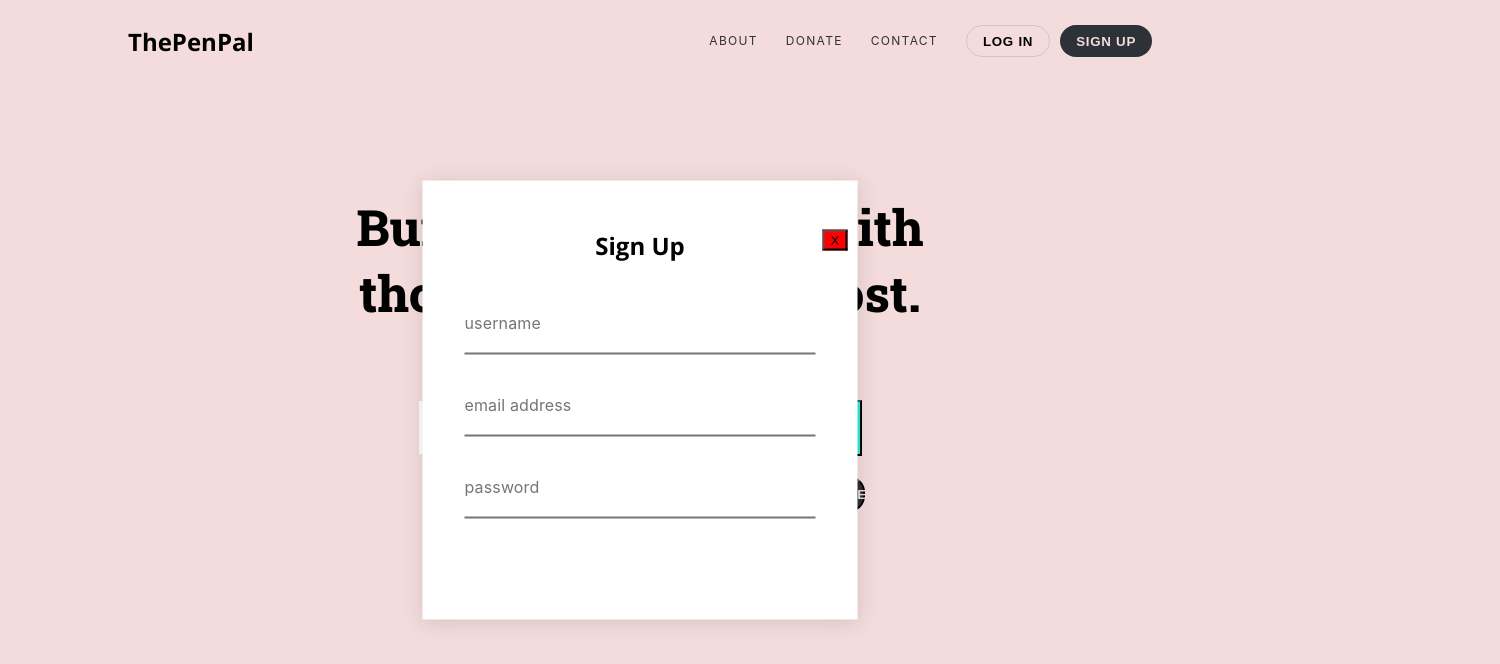
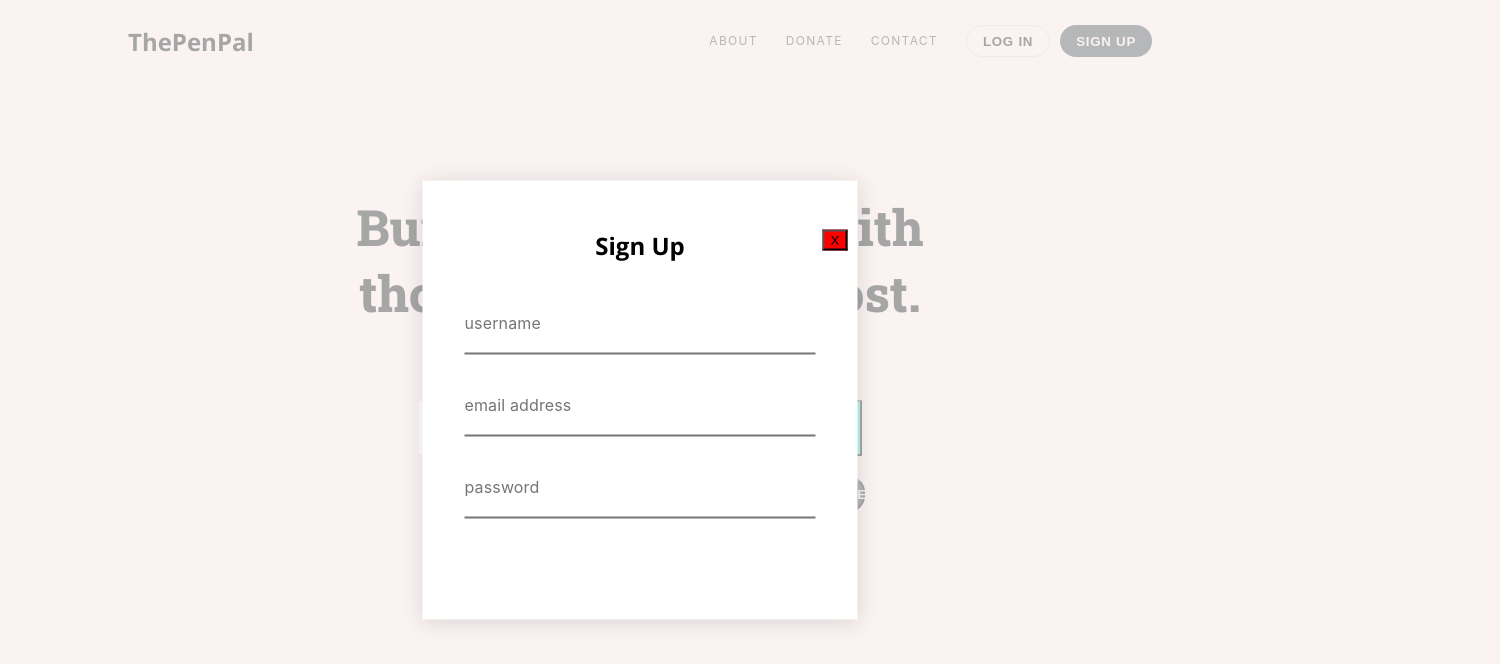
Before and after one commit to ZacharyCWilliams/secondchance, a React (Create React App) app in the folder client/: page / in a window 1280 px wide. Both pictures are taken after a click on the button "SIGN UP". Shown: the top 664 px of the page, 1500 px wide, since content can reach past the window. Built offline with nearby package versions, Linux system fonts and the light colour scheme; no server answers; a web font is replaced by a local one.

Commit message:
add white modal overlay

```diff
--- a/client/src/components/Modal.jsx
+++ b/client/src/components/Modal.jsx
@@ -1,7 +1,10 @@
 import React from 'react';
+import ModalOverlay from "./ModalOverlay"
 
 const Modal = (props) => {
   return (
+    <div>
+      <ModalOverlay />
       <div className="modal">
         <div className="modal-header-section">
           <div className="modal-exit-button">
@@ -17,6 +20,7 @@ const Modal = (props) => {
           </form>
         </div>
       </div>
+    </div>
   )
 }
 
--- /dev/null
+++ b/client/src/components/ModalOverlay.jsx
@@ -0,0 +1,9 @@
+import React from "react";
+
+const ModalOverlay = () => {
+  return (
+    <div className="modal-overlay"></div>
+  );
+};
+
+export default ModalOverlay;
--- a/client/src/styles/Home/HomePage.css
+++ b/client/src/styles/Home/HomePage.css
@@ -73,7 +73,17 @@
 }
 
 .modal-form-input:focus-within {
-  /* border-bottom: #F4DCDC solid 2px; */
   border-bottom: 2px solid #ec2d90;
-  /* transition: ease 5ms; */
 }
+
+.modal-overlay {
+  position: absolute;
+  top: 0px;
+  left: 0px;
+  width: 1500px;
+  height: 100%;
+  background: white;
+  z-index: 1100;
+  opacity: 65%;
+  z-index: 0;
+}
```
Lines whose indentation alone changed are shown as unchanged.
